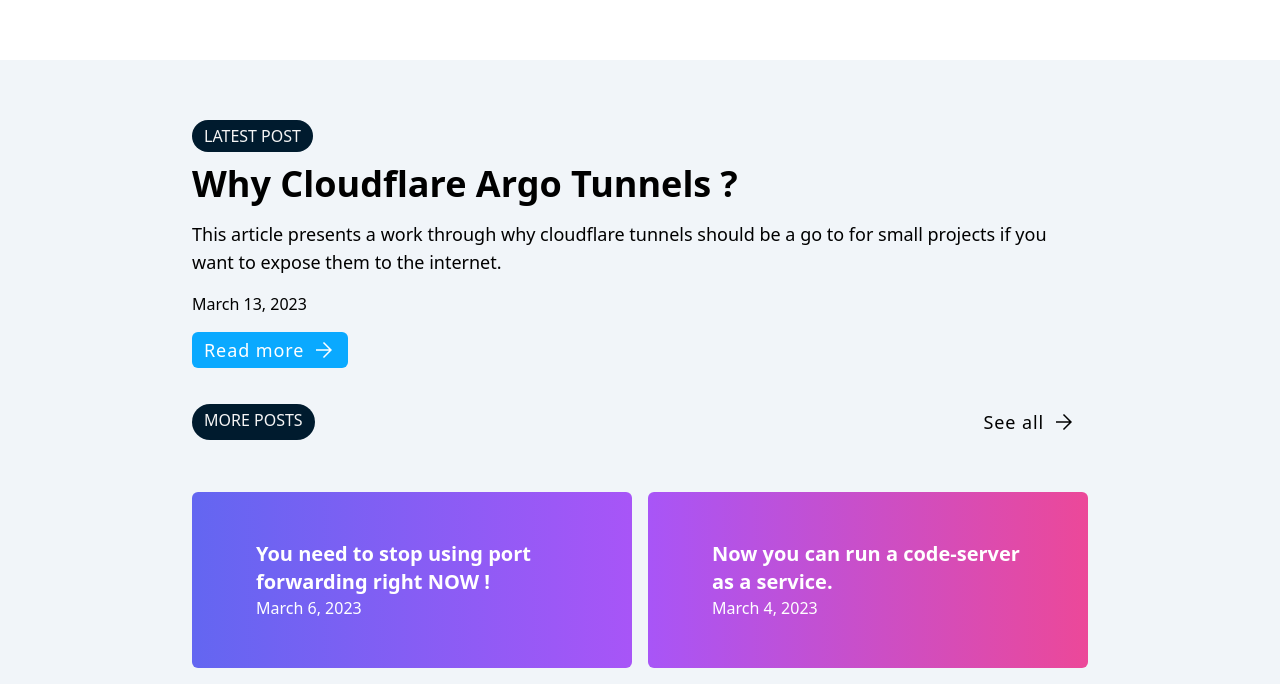
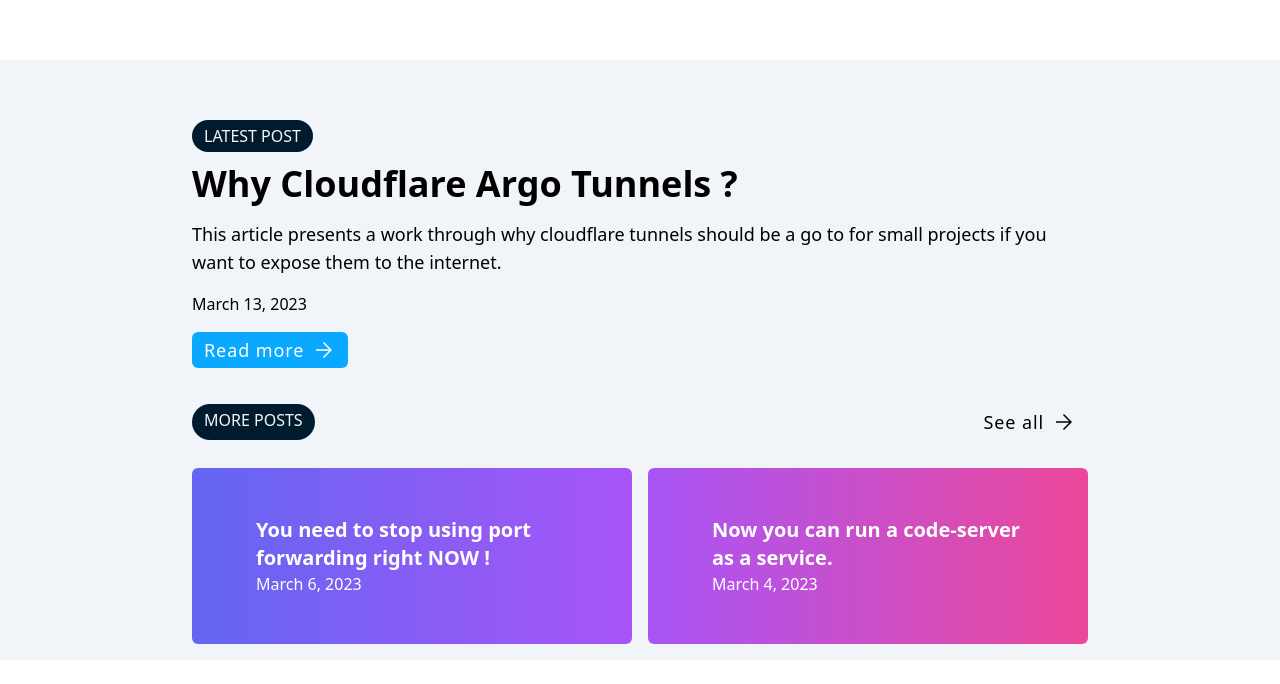
Before and after one commit to Blitz-Cloud/Blog, a Gatsby site: page / in a window 1280 px wide. Shown: the part 752-1436 px from the top of the page. After the commit the page ends 1412 px from the top, so only its background shows below. Built offline with nearby package versions, Linux system fonts and the light colour scheme; Gatsby itself is replaced by a stand-in of ours; some packages are replaced by stand-ins of ours.

Commit message:
Fix[PostGrid]: I updated the styles for the PostGrid
Fixed the PostGrid issue on the main page

```diff
--- a/src/components/PostsGrid.js
+++ b/src/components/PostsGrid.js
@@ -3,7 +3,7 @@
 
 const PostsGrid = ({ posts }) => {
   return (
-    <div className="m-auto px-4 pt-6 md:px-16 lg:max-w-[80vw]">
+    <div className="m-auto  lg:max-w-[80vw]">
       {/* post grid */}
       <div className="grid gap-4 py-4 text-2xl font-semibold md:grid-cols-2 ">
         {posts.map((post, index) => {
--- a/src/pages/index.js
+++ b/src/pages/index.js
@@ -66,9 +66,8 @@
                 </svg>
               </Link>
             </div>
+            <PostsGrid posts={posts} />
           </main>
-
-          <PostsGrid posts={posts} />
         </div>
       </div>
     </Layout>
```
